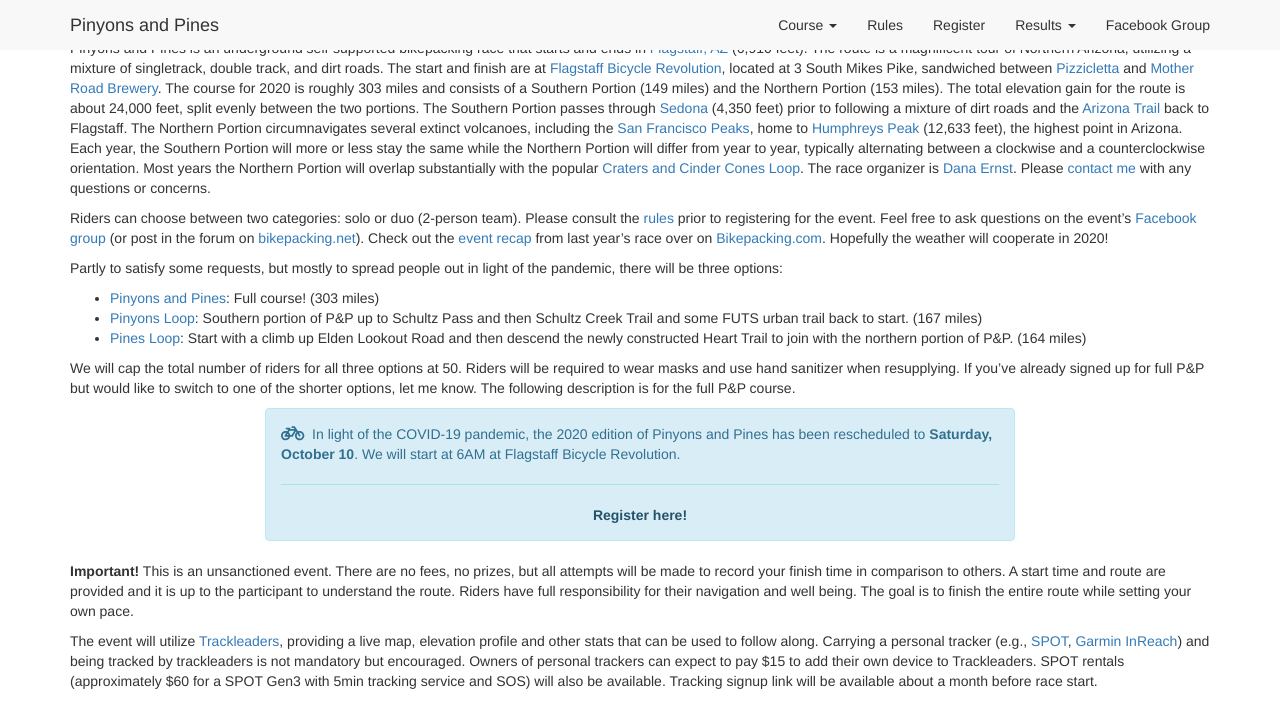
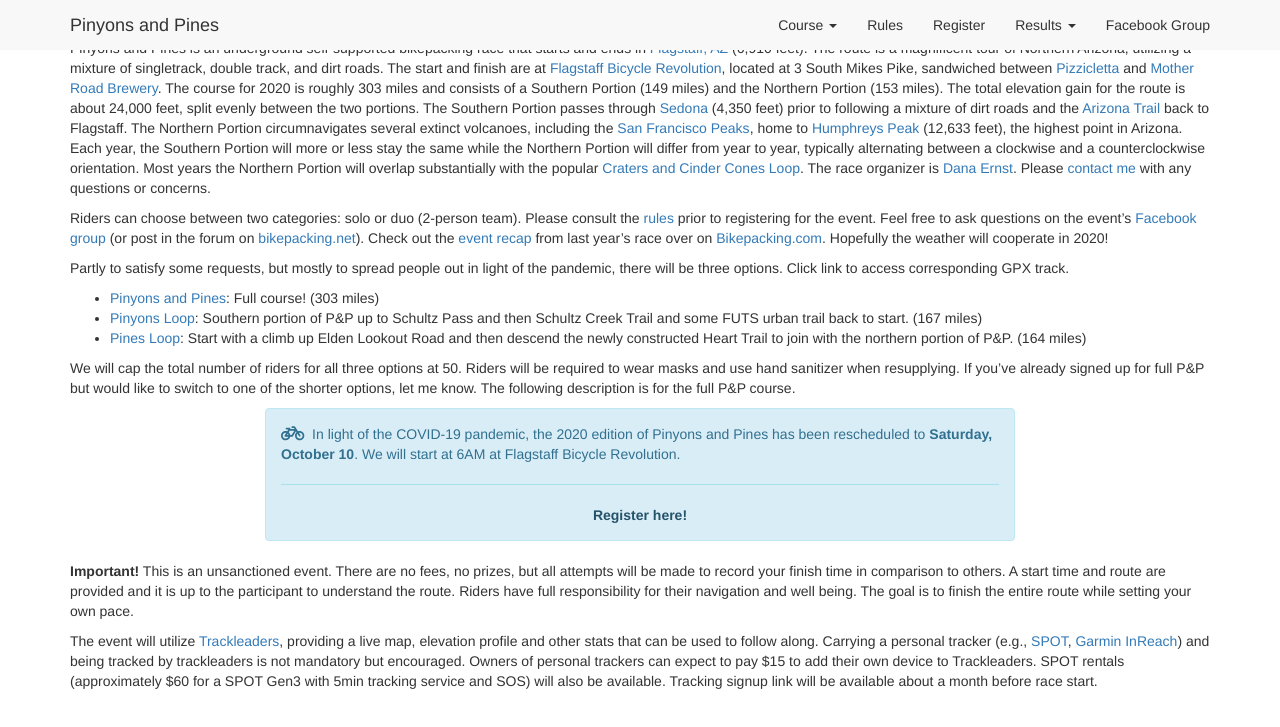
Before and after one commit to dcernst/PinyonsPines, a Jekyll site: the page built from index.md, in a window 1280 px wide and 900 px high, scrolled down 439 px, cut to the strip 0-727 px from the top of the window. Built offline with Jekyll 4.4.1, drawn with Linux system fonts in a browser that asks for light colours; nearby versions of some CDN libraries.

Commit message:
Added comment

```diff
--- a/index.md
+++ b/index.md
@@ -9,7 +9,7 @@
 
 Riders can choose between two categories: solo or duo (2-person team). Please consult the [rules]({{ site.baseurl }}/rules) prior to registering for the event. Feel free to ask questions on the event's [Facebook group](https://www.facebook.com/groups/PinyonsAndPines/) (or post in the forum on [bikepacking.net](http://bikepacking.net)).  Check out the [event recap](https://bikepacking.com/news/2019-pinyons-pines-event-recap/) from last year's race over on [Bikepacking.com](http://bikepacking.com).  Hopefully the weather will cooperate in 2020!
 
-Partly to satisfy some requests, but mostly to spread people out in light of the pandemic, there will be three options:
+Partly to satisfy some requests, but mostly to spread people out in light of the pandemic, there will be three options. Click link to access corresponding GPX track.
 
 - [Pinyons and Pines](https://ridewithgps.com/routes/32760734): Full course! (303 miles)
 - [Pinyons Loop](https://ridewithgps.com/routes/33789032): Southern portion of P&P up to Schultz Pass and then Schultz Creek Trail and some FUTS urban trail back to start. (167 miles)
```
Also changed, not shown: course2020.md (+1 -1 lines).
